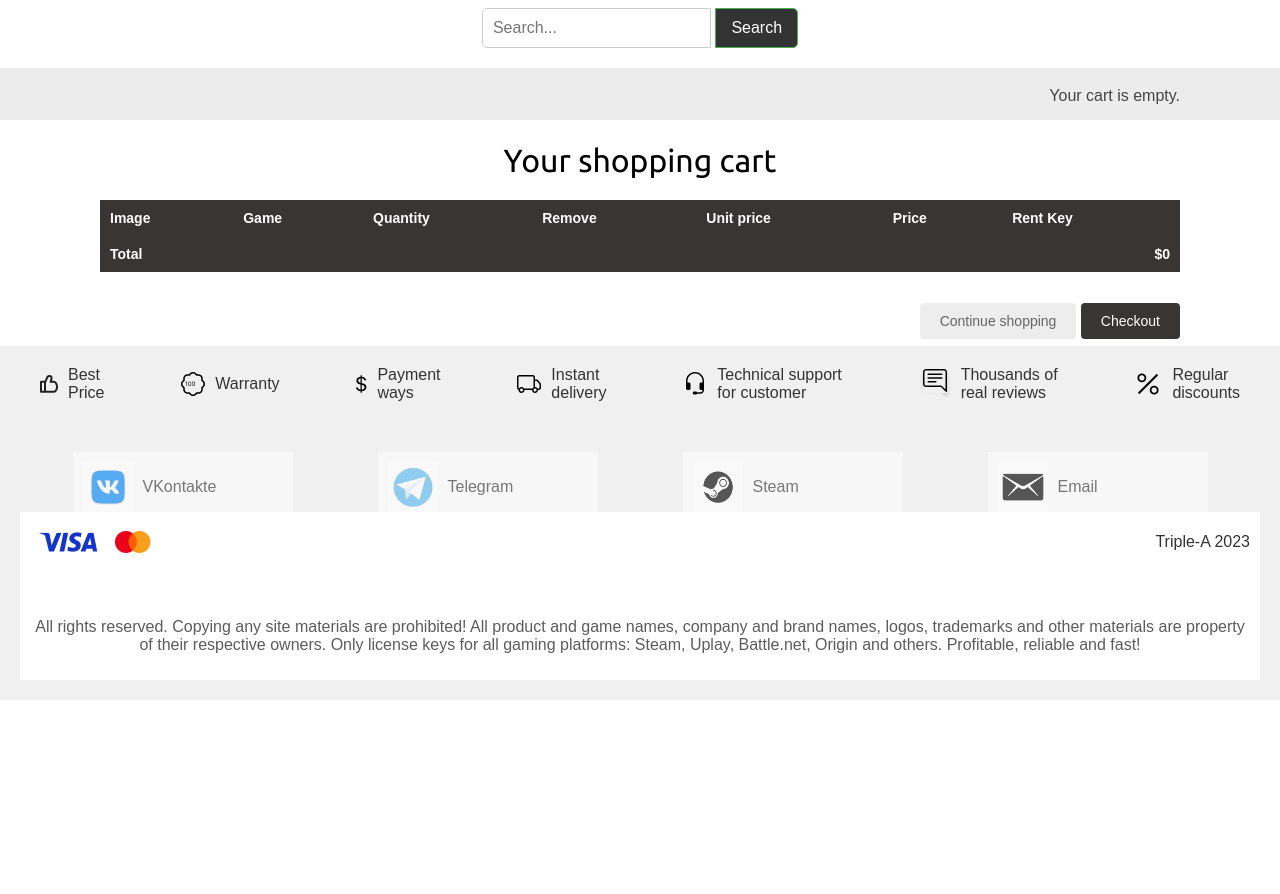
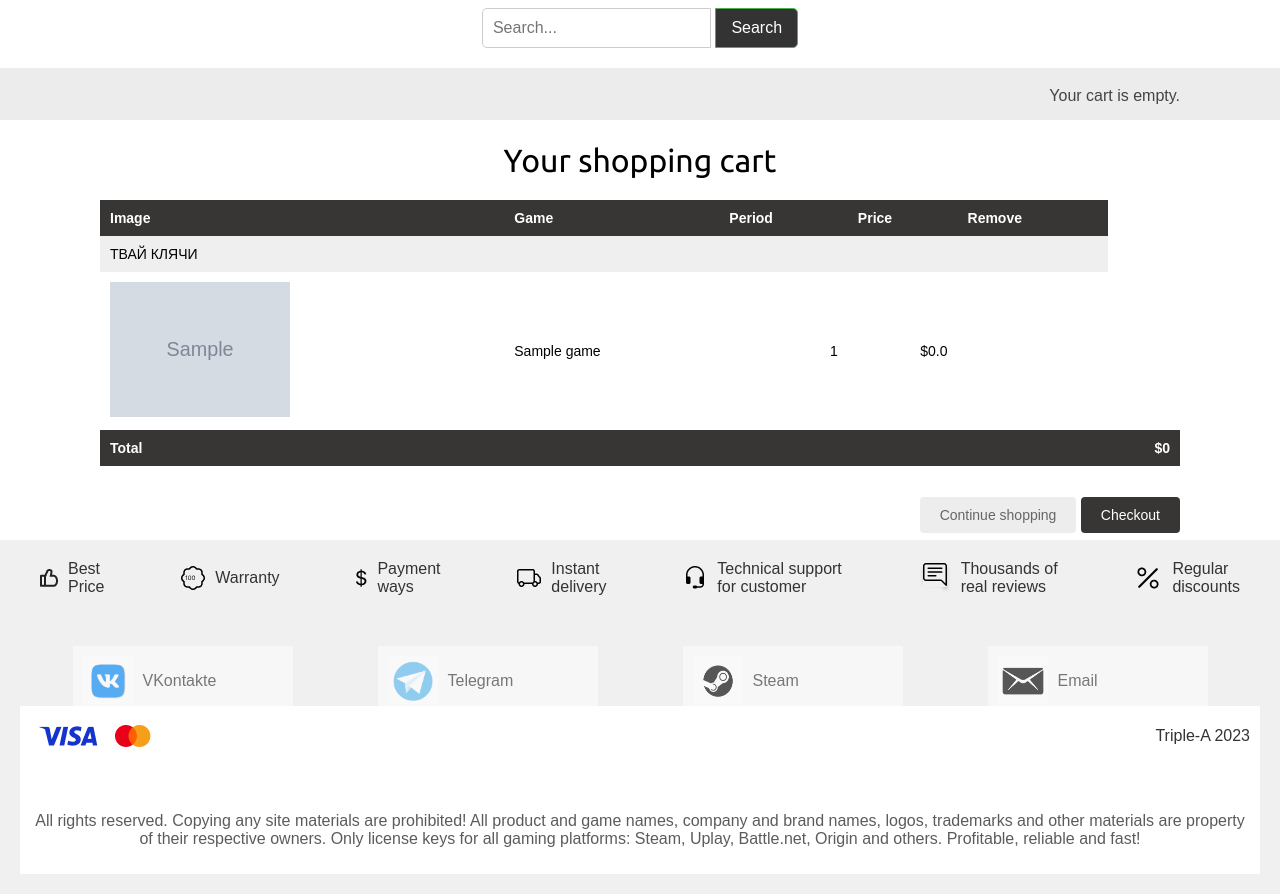
Before and after one commit to Demiurg39/Triple-A, a Django app: page /cart/ in a window 1280 px wide. Shown: the part 281-1175 px from the top of the page. Before the commit the page ends 981 px from the top, so only its background shows below. Run offline with Django 4.2, Linux system fonts and the light colour scheme; a user stored in the database is signed in; tables that the repository leaves empty hold one stand-in row (values such as "Sample post"); grey boxes marked "Sample" are stand-in pictures; parts of the project's set-up code (start-up, migrations or seed data) failed here and were passed over.

Commit message:
add keys to cart

```diff
--- a/cart/views.py
+++ b/cart/views.py
@@ -1,8 +1,9 @@
 from django.shortcuts import get_object_or_404, redirect, render
+
 from django.views.decorators.http import require_POST
 
+from keys.models import Keys
 from main_app.models import Games
-
 from .cart import Cart
 from .forms import CartAddGameForm
 
@@ -30,10 +31,27 @@
     return redirect("cart:cart_detail")
 
 
+# def cart_detail(request):
+#     cart = Cart(request)
+#     for item in cart:
+#         item["update_quantity_form"] = CartAddGameForm(
+#             initial={"quantity": item["quantity"], "override": True}
+#         )
+#     return render(request, "cart/detail.html", {"cart": cart})
+
 def cart_detail(request):
     cart = Cart(request)
+
     for item in cart:
-        item["update_quantity_form"] = CartAddGameForm(
-            initial={"quantity": item["quantity"], "override": True}
+        item['update_quantity_form'] = CartAddGameForm(
+            initial={'quantity': item['quantity'], 'override': True}
         )
-    return render(request, "cart/detail.html", {"cart": cart})
+
+    user_keys = Keys.objects.filter(user=request.user)
+
+    context = {
+        'cart': cart,
+        'user_keys': user_keys,
+    }
+
+    return render(request, 'cart/detail.html', context)
--- a/keys/views.py
+++ b/keys/views.py
@@ -1,13 +1,10 @@
 import uuid
-
 from django.contrib import messages
 from django.http import HttpResponseRedirect
 from django.shortcuts import get_object_or_404, render
 from django.urls import reverse
-
 from keys.models import Keys
 from main_app.models import Games
-
 from .forms import RentKeyForm
 from .tasks import send_rental_key_email
 
--- a/templates/cart/detail.html
+++ b/templates/cart/detail.html
@@ -12,11 +12,9 @@
       <tr>
         <th>Image</th>
         <th>Game</th>
-        <th>Quantity</th>
+        <th>Period</th>
+        <th>Price</th>
         <th>Remove</th>
-        <th>Unit price</th>
-        <th>Price</th>
-        <th>Rent Key</th>
       </tr>
     </thead>
     <tbody>
@@ -24,34 +22,50 @@
         {% with game=item.game %}
           <tr>
             <td>
-            <a href="{{ game.get_absolute_url }}">
+              <a href="{{ game.get_absolute_url }}">
                 <img src="{% if game.image %}{{ game.image.url }}
-                {% else %}{% static "img/no_image.png" %}{% endif %}">
-            </a>
+                {% else %}{% static 'img/no_image.png' %}{% endif %}">
+              </a>
             </td>
             <td>{{ game.name }}</td>
+            <td class="num">
+                <p>Full</p>
+            </td>
+            <td class="num">
+                ${{ game.price }}
+            </td>
             <td>
-              <form action="{% url "cart:cart_add" game.id %}" method="post">
-                {{ item.update_quantity_form.quantity }}
-                {{ item.update_quantity_form.override }}
-                <input type="submit" value="Update">
+              <form action="{% url 'cart:cart_remove' game.id %}" method="post">
+                <input type="submit" value="Удалить">
                 {% csrf_token %}
               </form>
-            </td>
-            <td>
-              <form action="{% url "cart:cart_remove" game.id %}" method="post">
-                <input type="submit" value="Remove">
-                {% csrf_token %}
-              </form>
-            </td>
-            <td class="num">${{ item.price }}</td>
-            <td class="num">${{ item.total_price }}</td>
-            <td>
-              <a href="{% url 'rent_game' id=game.id slug=game.slug %}" class="button">Rent Key</a>
             </td>
           </tr>
         {% endwith %}
       {% endfor %}
+      <!-- Вывод ключей пользователя -->
+      {% if user_keys %}
+        <tr class="user-keys">
+          <td colspan="2">ТВАЙ КЛЯЧИ</td>
+          <td colspan="3"></td>
+        </tr>
+        {% for key in user_keys %}
+          <tr>
+            <td>
+              <a href="{{ key.game.get_absolute_url }}">
+                <img src="{% if key.game.image %}{{ key.game.image.url }}
+                {% else %}{% static 'img/no_image.png' %}{% endif %}">
+              </a>
+            </td>
+            <td>{{ key.game.name }}</td>
+            <td class="num">{{ key.period }}</td>
+            <td class="num">${{ key.calculate_rent_price }}</td>
+
+          </tr>
+        {% endfor %}
+      {% endif %}
+      <!-- Конец вывода ключей пользователя -->
+
       <tr class="total">
         <td>Total</td>
         <td colspan="5"></td>
@@ -60,7 +74,7 @@
     </tbody>
   </table>
   <p class="text-right">
-    <a href="{% url "main_app:game_list_main_page" %}" class="button light">Continue shopping</a>
-    <a href="{% url "orders:order_create" %}" class="button">Checkout</a>
+    <a href="{% url 'main_app:game_list_main_page' %}" class="button light">Continue shopping</a>
+    <a href="{% url 'orders:order_create' %}" class="button">Checkout</a>
   </p>
 {% endblock %}
--- a/templates/details_view.html
+++ b/templates/details_view.html
@@ -20,7 +20,7 @@
     <form method="post" action="{% url 'rent_game' id=game.id slug=game.slug %}">
       {% csrf_token %}
       {{ form.as_p }}
-      <button type="submit">Арендовать</button>
+      <input type="submit" value="Rent">
     </form>
     {{ game.description|linebreaks }}
 
```
